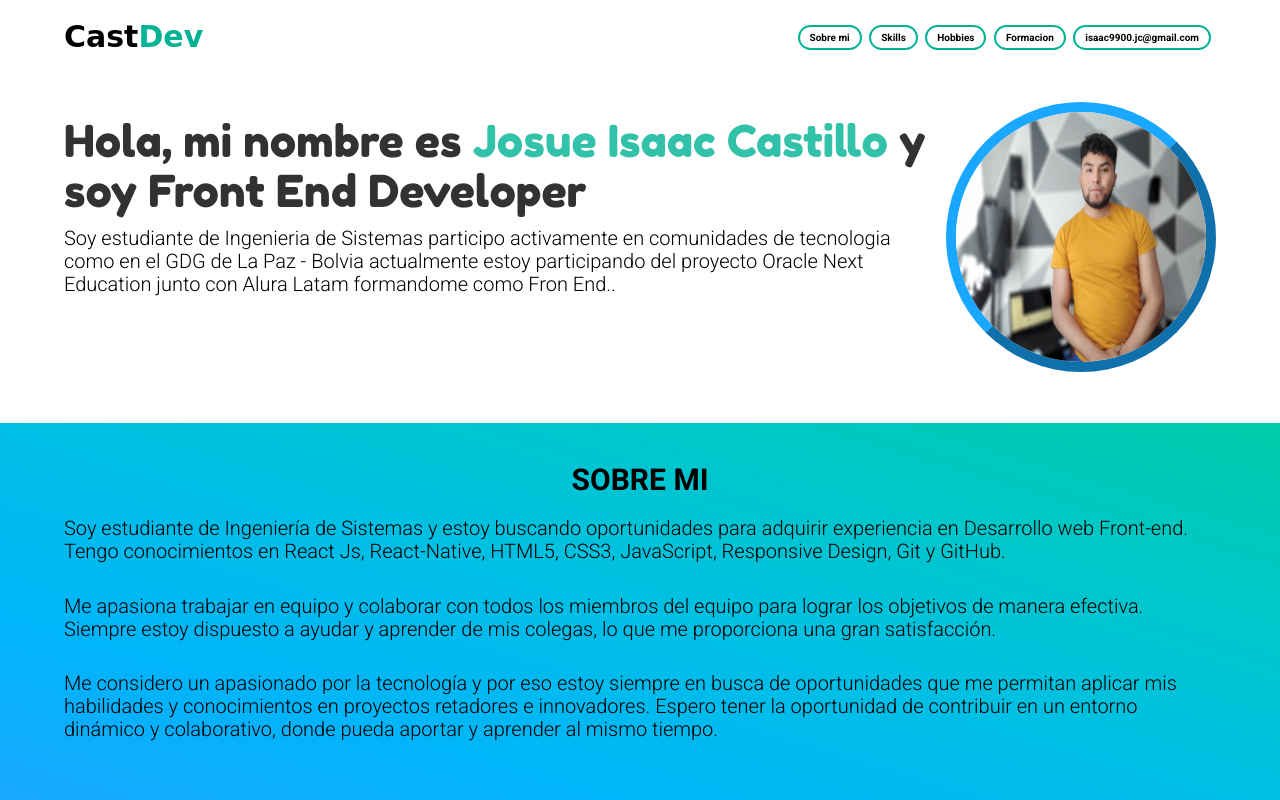
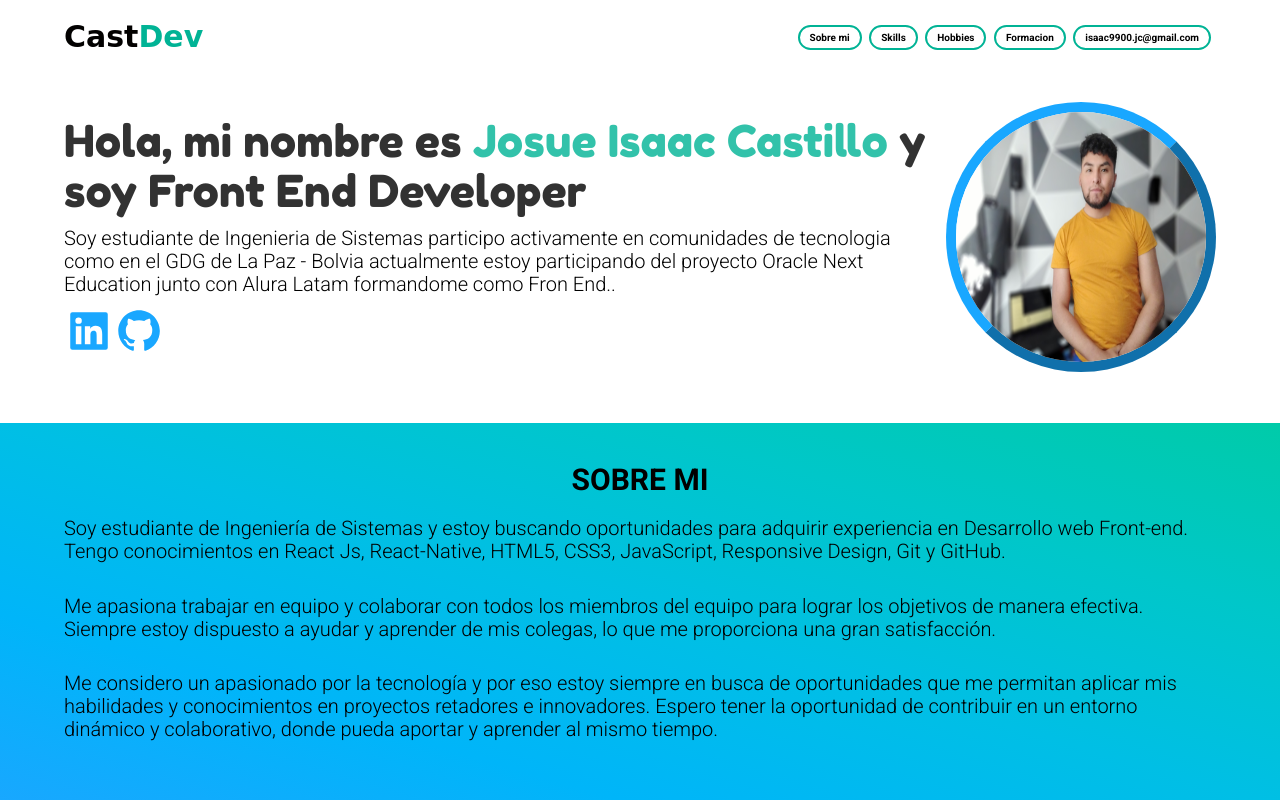
Before and after one commit to JosueCas123/Portafolio, a plain HTML site: page docs/index.html in a window 1280 px wide. Shown: the top 800 px of the page. Drawn offline with Linux system fonts and the light colour scheme; a web font is replaced by a local one.

Commit message:
Portafolio Act

```diff
--- a/docs/css/style.css
+++ b/docs/css/style.css
@@ -85,6 +85,11 @@ a{
     font-family: var(--fuentePrincipal);
     font-weight: 300;
 }
+
+.redes__icon{
+  display: flex;
+}
+
 
 
 
--- a/docs/index.html
+++ b/docs/index.html
@@ -40,6 +40,24 @@
                 <p class="info__text--desc">Soy estudiante de Ingenieria de Sistemas participo activamente en comunidades de tecnologia  como en el GDG de La Paz - Bolvia  actualmente estoy participando del proyecto Oracle Next Education junto con Alura Latam formandome como Fron End..</p>
                 <section class="redes__sociales">
 
+                    <section class="redes__icon">
+
+                        <div class="redes__linkedin">
+                            <a href="www.linkedin.com/in/
+                            josue-castillo-dev
+
+                            ">
+                                <svg class="linkedin" xmlns="http://www.w3.org/2000/svg" width="50" height="50" viewBox="0 0 24 24" style="fill: rgba(25, 167, 255, 1);transform: ;msFilter:;"><path d="M20 3H4a1 1 0 0 0-1 1v16a1 1 0 0 0 1 1h16a1 1 0 0 0 1-1V4a1 1 0 0 0-1-1zM8.339 18.337H5.667v-8.59h2.672v8.59zM7.003 8.574a1.548 1.548 0 1 1 0-3.096 1.548 1.548 0 0 1 0 3.096zm11.335 9.763h-2.669V14.16c0-.996-.018-2.277-1.388-2.277-1.39 0-1.601 1.086-1.601 2.207v4.248h-2.667v-8.59h2.56v1.174h.037c.355-.675 1.227-1.387 2.524-1.387 2.704 0 3.203 1.778 3.203 4.092v4.71z"></path></svg>
+                            </a>
+                        </div>
+                        <div>
+                            <a href="https://github.com/JosueCas123/">
+
+                            <svg xmlns="http://www.w3.org/2000/svg" width="50" height="50" viewBox="0 0 24 24" style="fill: rgba(25, 167, 255, 1);transform: ;msFilter:;"><path fill-rule="evenodd" clip-rule="evenodd" d="M12.026 2c-5.509 0-9.974 4.465-9.974 9.974 0 4.406 2.857 8.145 6.821 9.465.499.09.679-.217.679-.481 0-.237-.008-.865-.011-1.696-2.775.602-3.361-1.338-3.361-1.338-.452-1.152-1.107-1.459-1.107-1.459-.905-.619.069-.605.069-.605 1.002.07 1.527 1.028 1.527 1.028.89 1.524 2.336 1.084 2.902.829.091-.645.351-1.085.635-1.334-2.214-.251-4.542-1.107-4.542-4.93 0-1.087.389-1.979 1.024-2.675-.101-.253-.446-1.268.099-2.64 0 0 .837-.269 2.742 1.021a9.582 9.582 0 0 1 2.496-.336 9.554 9.554 0 0 1 2.496.336c1.906-1.291 2.742-1.021 2.742-1.021.545 1.372.203 2.387.099 2.64.64.696 1.024 1.587 1.024 2.675 0 3.833-2.33 4.675-4.552 4.922.355.308.675.916.675 1.846 0 1.334-.012 2.41-.012 2.737 0 .267.178.577.687.479C19.146 20.115 22 16.379 22 11.974 22 6.465 17.535 2 12.026 2z"></path></svg>
+                            </a>
+                        </div>
+
+                    </section>
 
 
 
```
